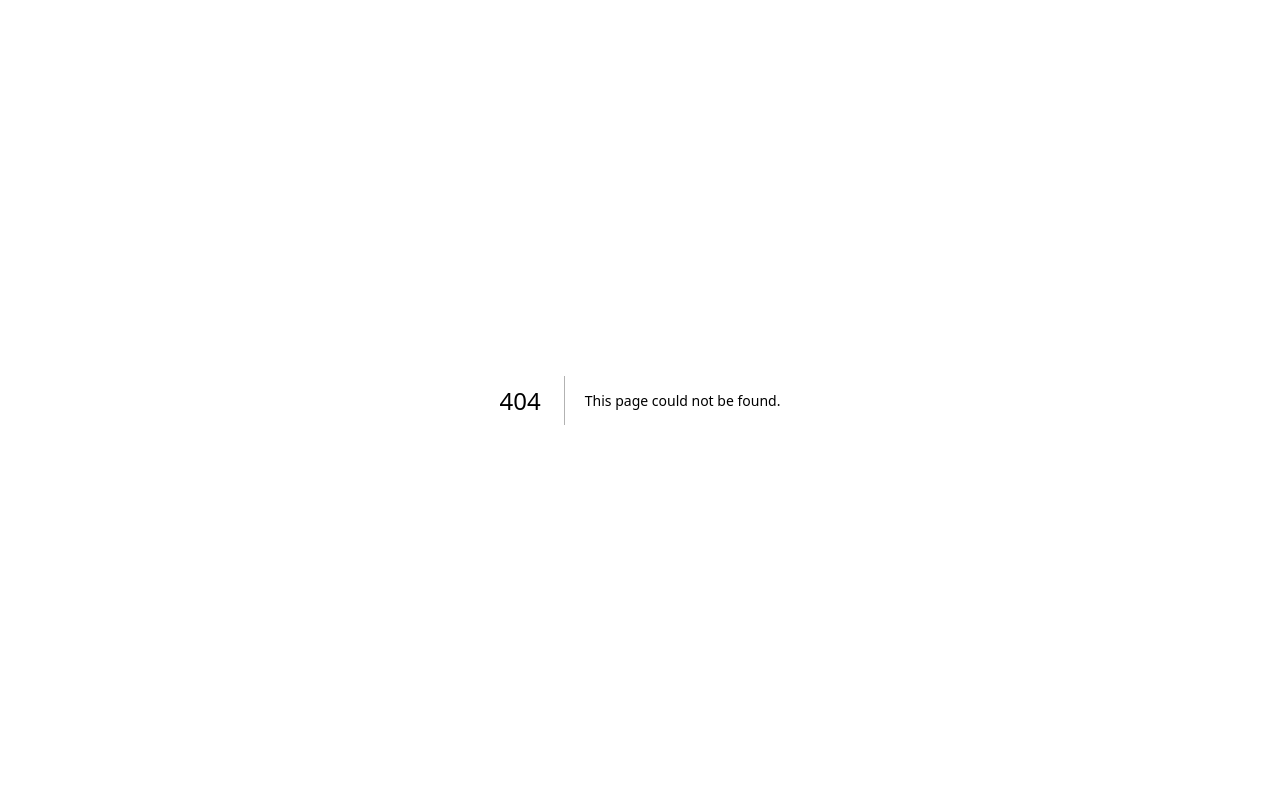
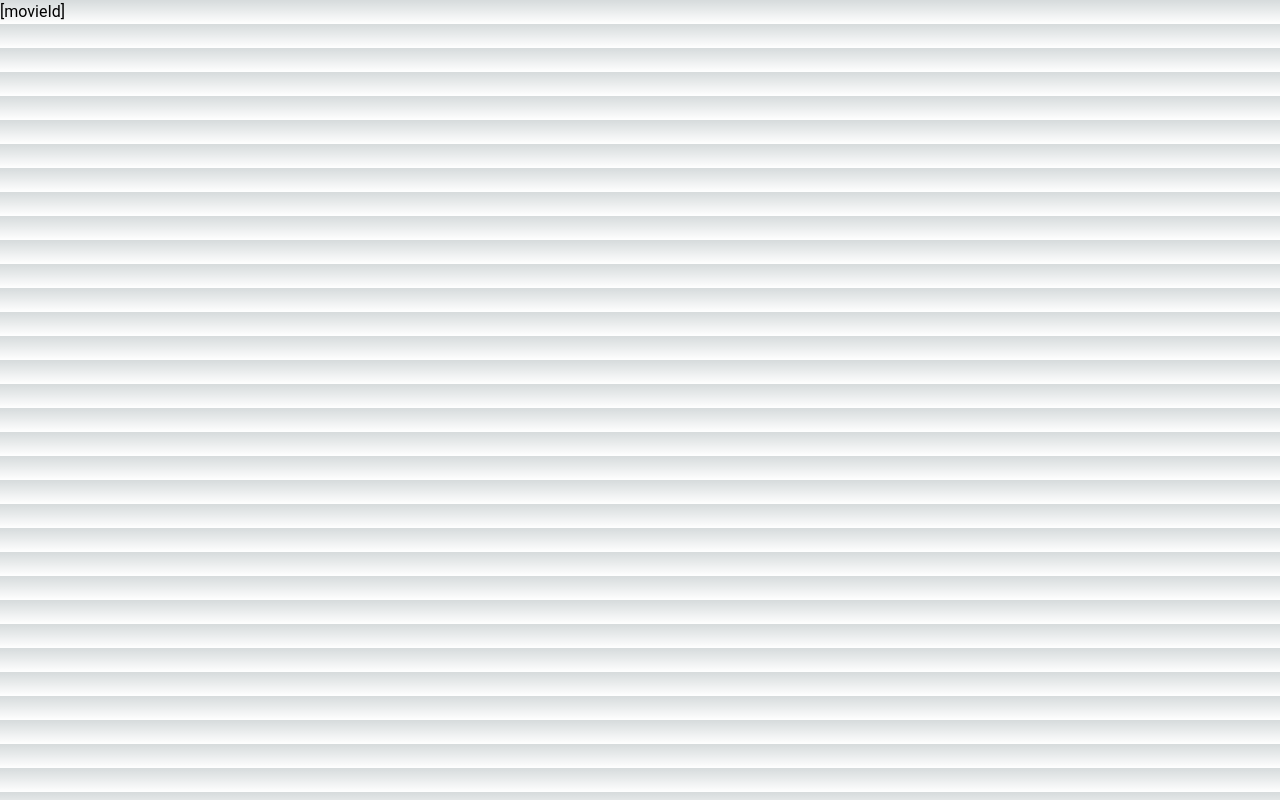
Before and after one commit to farouk26/Echo-Movie-Platform, a Next.js app: page /movie/1 in a window 1280 px wide. Before the commit this address had no page. Built offline with nearby package versions, Linux system fonts and the light colour scheme.

Commit message:
feat(movies page): add all movies page

```diff
--- /dev/null
+++ b/src/pages/movie/[movieId].jsx
@@ -0,0 +1,7 @@
+import React from "react"
+
+function MovieDetails() {
+  return <div>[movieId]</div>
+}
+
+export default MovieDetails
--- /dev/null
+++ b/src/pages/movie/index.jsx
@@ -0,0 +1,7 @@
+import React from "react"
+
+function MoviePage() {
+  return <div>index</div>
+}
+
+export default MoviePage
```
